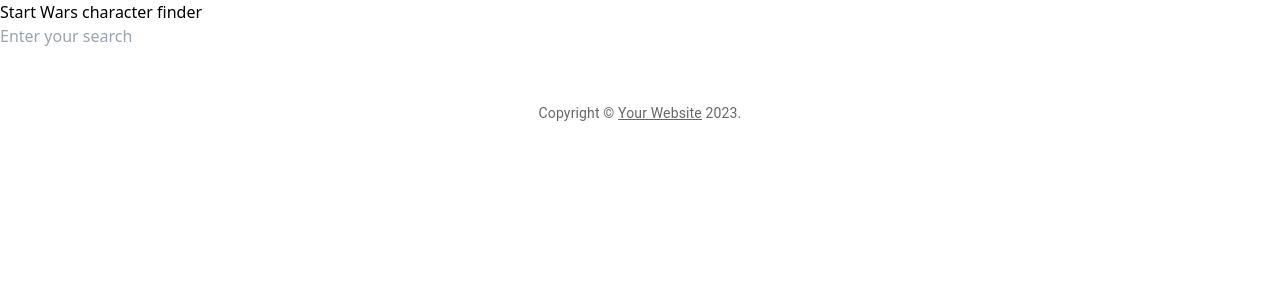
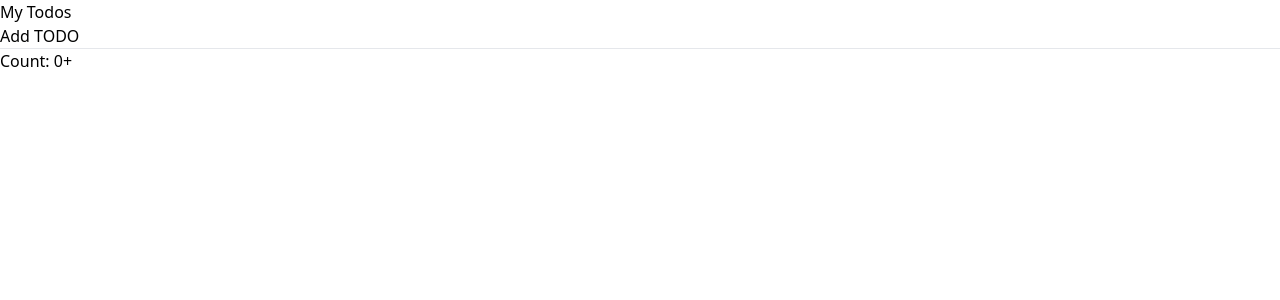
Before and after one commit to jorgemgr94/react-learning, a React (Vite) app: page /callback in a window 1280 px wide. Before the commit this address led to /debounce. Shown: the top 300 px of the page. Built offline with nearby package versions, Linux system fonts and the light colour scheme.

Commit message:
feat: useCallback hook sample added

```diff
--- a/src/App.tsx
+++ b/src/App.tsx
@@ -4,6 +4,7 @@
 import LoadingOrError from './components/LoadingOrError';
 const Debounce = lazy(async () => import('./pages/Debounce'));
 const UploadFile = lazy(async () => import('./pages/UploadFile'));
+const Callback = lazy(async () => import('./pages/Callback'));
 
 export default function App() {
 	return (
@@ -12,6 +13,7 @@
 				<Routes>
 					<Route path="/debounce" element={<Debounce />} />
 					<Route path="/upload-file" element={<UploadFile />} />
+					<Route path="/callback" element={<Callback />} />
 
 					{/* Navigate to /debounce as default route */}
 					<Route
--- /dev/null
+++ b/src/components/Todos.tsx
@@ -0,0 +1,21 @@
+import { memo } from 'react';
+
+function Todos({ todos, addTodo }: { todos: string[]; addTodo: () => void }) {
+	console.log('child render');
+	return (
+		<>
+			<h1 className="mb-4 text-3xl font-bold underline">My Todos</h1>
+			{todos.map((todo, index) => {
+				return <p key={index}>- {todo}</p>;
+			})}
+			<button
+				onClick={addTodo}
+				className="bg-blue-500 hover:bg-blue-700 text-white font-bold py-2 px-4 rounded"
+			>
+				Add TODO
+			</button>
+		</>
+	);
+}
+
+export default memo(Todos);
--- /dev/null
+++ b/src/pages/Callback.tsx
@@ -0,0 +1,25 @@
+import { useState, useCallback } from 'react';
+import Todos from '@src/components/Todos';
+
+export default function Callback() {
+	const [count, setCount] = useState(0);
+	const [todos, setTodos] = useState<string[]>([]);
+
+	const increment = () => {
+		setCount((c) => c + 1);
+	};
+	const addTodo = useCallback(() => {
+		setTodos((t) => [...t, 'New Todo']);
+	}, []);
+
+	return (
+		<>
+			<Todos todos={todos} addTodo={addTodo} />
+			<hr />
+			<h1 className="mb-4 text-3xl font-bold underline">
+				Count: {count}
+				<button onClick={increment}>+</button>
+			</h1>
+		</>
+	);
+}
```
